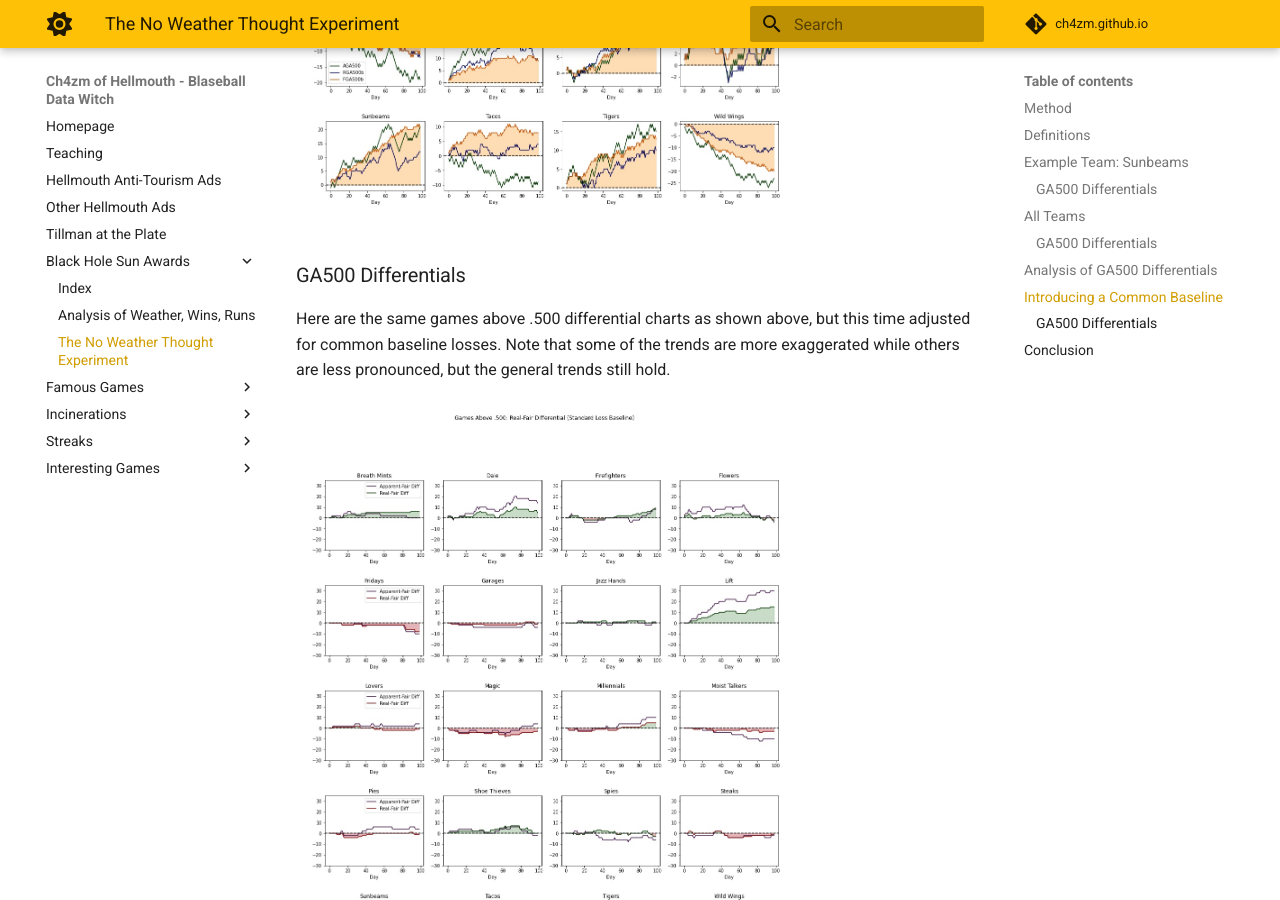
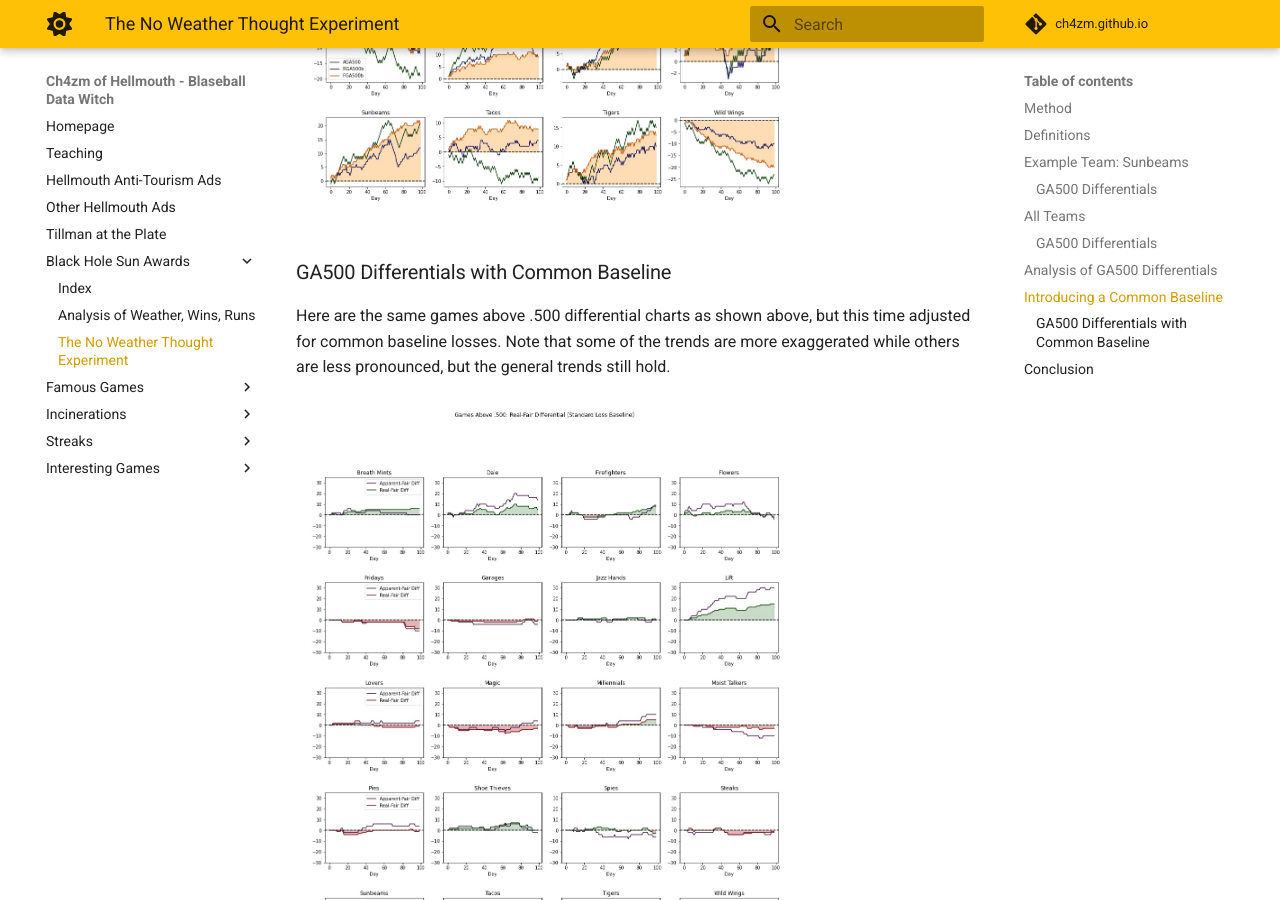
Before and after one commit to ch4zm/ch4zm.github.io, an MkDocs documentation site: the page built from docs/blackholesun_2noweather.md, in a window 1280 px wide and 900 px high, scrolled down 6417 px. Built offline with MkDocs 1.6.1 and Material for MkDocs 9.7.7, drawn with Linux system fonts in a browser that asks for light colours; comment, search, counter and statistics services are not loaded.

Commit message:
fix img ref

```diff
--- a/docs/blackholesun_2noweather.md
+++ b/docs/blackholesun_2noweather.md
@@ -136,8 +136,8 @@ From the above win-loss charts, we can obtain the following charts
 of the difference between the real and fair (and apparent and fair)
 games above 500:
 
-<a href="../img/ga500_01b_aga_rga_fga_sbl_teams.jpg">
-<img src="../img/ga500_01b_aga_rga_fga_sbl_teams.jpg" width="500px" />
+<a href="../img/ga500_01a_aga_rga_fga_teams.jpg">
+<img src="../img/ga500_01a_aga_rga_fga_teams.jpg" width="500px" />
 </a>
 
 ## Analysis of GA500 Differentials
@@ -197,7 +197,7 @@ and independent of the weather.
 <img src="../img/ga500_01b_aga_rga_fga_sbl_teams.jpg" width="500px" />
 </a>
 
-### GA500 Differentials
+### GA500 Differentials with Common Baseline
 
 Here are the same games above .500 differential charts as shown above, but this time
 adjusted for common baseline losses. Note that some of the trends are more exaggerated
```
